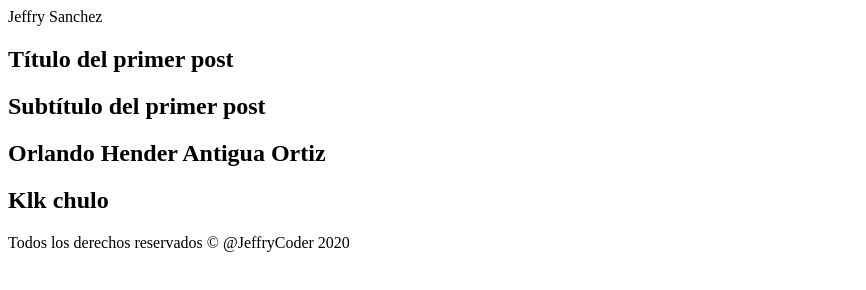
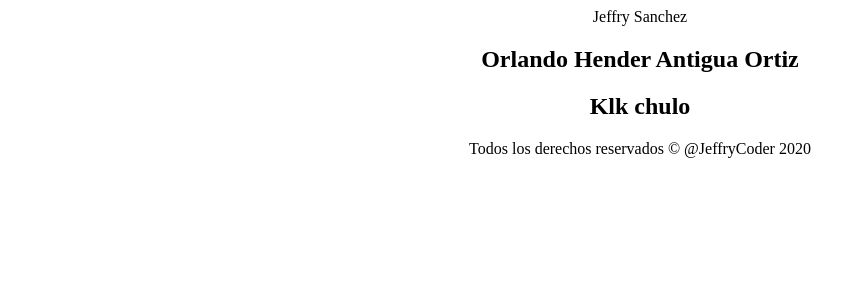
Before and after one commit to JeffryCoder/prueba, a plain HTML site: page index.html in a window 1280 px wide. Shown: the whole page, without its empty margins (0-866 px from the left). Drawn offline with Linux system fonts and the light colour scheme.

Commit message:
modificando el mensaje para orlando

```diff
--- a/index.html
+++ b/index.html
@@ -2,14 +2,10 @@
 <html>
   <head><title>Sitio web de prueba</title></head>
 
-  <body>
+  <body align="center">
     <header>Jeffry Sanchez</header>
     <nav></nav>
     <section>
-      <acticle>
-        <h1>Título del primer post</h1>
-        <h2>Subtítulo del primer post</h2>
-      </article>
       <acticle>
         <h1>Orlando Hender Antigua Ortiz</h1>
         <h2>Klk chulo</h2>
```
